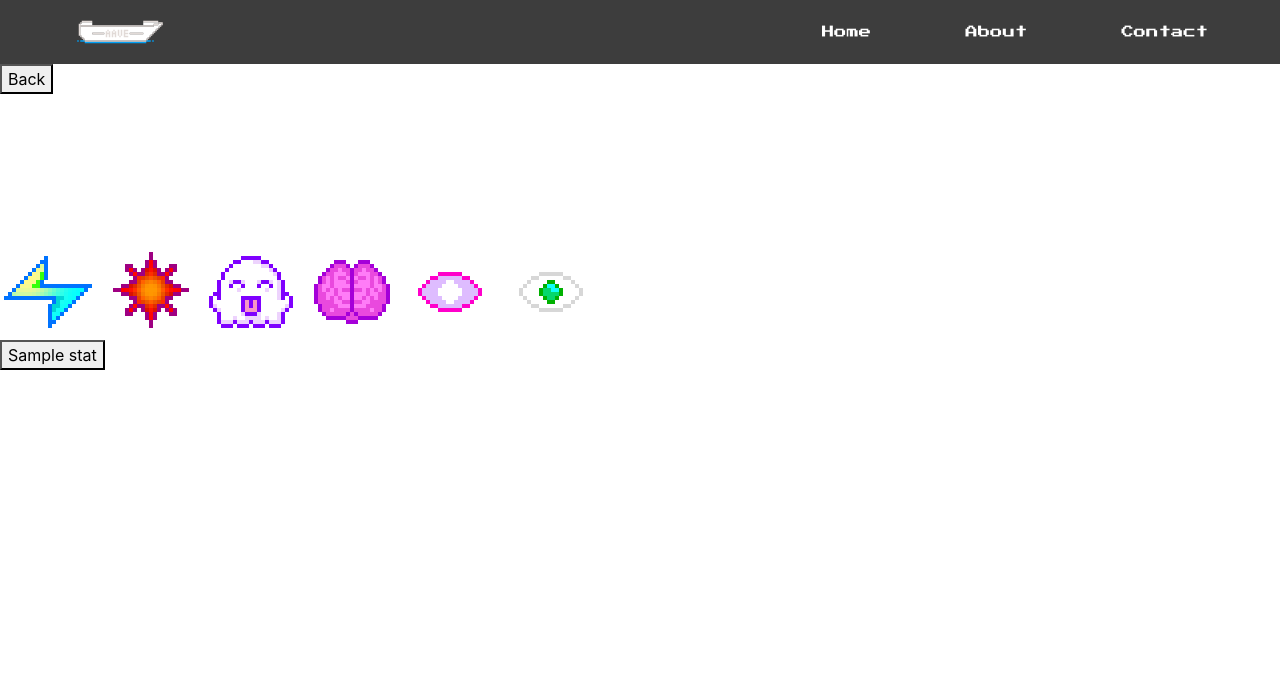
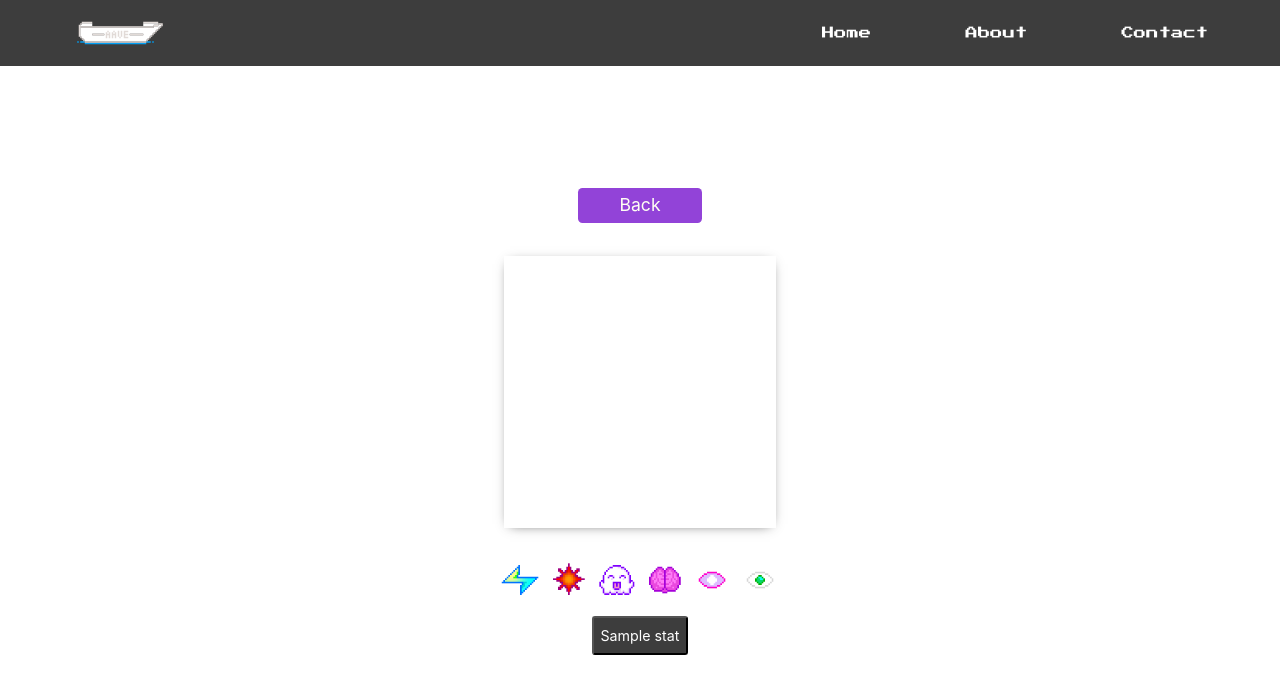
Before and after one commit to Bastion22/gotchi-explorer, a Django app: template templates/gotchi.html in a window 1280 px wide. Shown: the top 694 px of the page. Run offline with Django 4.2, Linux system fonts and the light colour scheme; the template is opened without the code that fills it: most values are stand-ins (such as "Sample title", 1, 10 or a date in 2020).

Commit message:
Started Gotchi Page, not so good yet but will figure out.. besides that; Some nav optimalization.. Good Day!

```diff
--- a/app/scrapers/gotchi_scraper.py
+++ b/app/scrapers/gotchi_scraper.py
@@ -11,7 +11,7 @@ class GotchiScraper:
 
         query = f'''{{
         aavegotchi(id: "{self.gotchi_id}") {{
-            numericTraits
+            modifiedNumericTraits
         }}
         }}'''
 
@@ -19,7 +19,7 @@ class GotchiScraper:
         r = requests.post(url, json={'query': query})
         gotchi_raw_data = json.loads(r.text)
 
-        list_of_stats = gotchi_raw_data['data']['aavegotchi']['numericTraits']
+        list_of_stats = gotchi_raw_data['data']['aavegotchi']['modifiedNumericTraits']
 
         return list_of_stats
 
--- a/static/css/styles.css
+++ b/static/css/styles.css
@@ -4,7 +4,7 @@ header {
 }
 
 .navbar {
-  height: 4em;
+  height: 4.15em;
 }
 .navbar ul {
   margin: 0em 0em 0em 0em;
@@ -18,10 +18,10 @@ header {
   z-index: 999;
 }
 .navbar .nav-menu {
-  display: flex;
   position: absolute;
   right: 4.5em;
   gap: 5em;
+  display: flex;
   font-family: "Press Start 2P";
   font-size: 0.775em;
 }
@@ -36,7 +36,7 @@ header {
 .hamburger {
   position: absolute;
   right: 2em;
-  top: 1em;
+  top: 1.05em;
   display: none;
   cursor: pointer;
 }
@@ -50,8 +50,8 @@ header {
   position: absolute;
   top: 0em;
   right: 1em;
-  height: 9px;
-  width: 9px;
+  height: 9.25px;
+  width: 9.25px;
 }
 
 @media (max-width: 1092px) {
@@ -101,9 +101,9 @@ header {
   .nav-menu.active {
     position: absolute;
     width: 100%;
-    top: 2em;
+    top: 1.75em;
     left: 0em;
-    height: 10.5em;
+    height: 10.6em;
     background-color: #3d3d3d;
     display: block !important;
     width: 100%;
@@ -265,4 +265,71 @@ header {
   .gotchi-raster-right .mobile-right {
     display: none;
   }
+}
+.master-gotchi {
+  display: flex;
+  justify-content: center;
+}
+.master-gotchi .gotchi-himself {
+  position: absolute;
+  height: 17em;
+  width: 17em;
+  top: 16em;
+  background: #ffffff;
+  box-shadow: 0px 2px 12px -6px #3d3d3d;
+}
+
+.stats-img-master {
+  position: absolute;
+  top: 35em;
+  display: flex;
+  justify-content: center;
+  width: 100%;
+}
+.stats-img-master .stats-img {
+  height: 2.5em;
+  margin: 0em 0.25em 0em 0.25em;
+}
+
+.stats-text-master {
+  position: absolute;
+  top: 38.5em;
+  display: flex;
+  justify-content: center;
+  width: 100%;
+}
+.stats-text-master .stats-text {
+  color: white;
+  background-color: #3d3d3d;
+  min-height: 2.75em;
+  min-width: 2.75em;
+  font-size: 14.25px;
+  margin: 0em 0.3em 0em 0.3em;
+  border-radius: 3px;
+}
+
+.master-back-button {
+  position: absolute;
+  top: 11.85em;
+  width: 100%;
+  height: 2em;
+  display: flex;
+  justify-content: center;
+}
+.master-back-button .js-thing-ignore {
+  display: flex;
+  justify-content: center;
+  width: 100%;
+}
+.master-back-button .js-thing-ignore .back-button {
+  position: absolute;
+  align-self: center;
+  background-color: #9243d8;
+  color: white;
+  min-width: 7em;
+  min-height: 2em;
+  border-radius: 4.5px;
+  border: 0px;
+  color: #fffff3;
+  font-size: 1.1em;
 }/*# sourceMappingURL=styles.css.map */
--- a/static/css/styles.scss
+++ b/static/css/styles.scss
@@ -4,6 +4,7 @@
 $carbon-black: #3d3d3d;
 // $carbon-black: #242424;
 $light-grey: #d8d7d7;
+$grey: #c9c9c9;
 
 // max-width properties:
 // Medium
@@ -24,7 +25,7 @@ header {
 }
 
 .navbar {
-    height: 4em;
+    height: 4.15em;
 
     ul {
         margin: 0em 0em 0em 0em;
@@ -41,10 +42,10 @@ header {
 
 
     .nav-menu {
-        display: flex;
         position: absolute;
         right: 4.5em;
         gap: 5em;
+        display: flex;
         font-family: 'Press Start 2P';
         font-size: 0.775em;
 
@@ -66,7 +67,7 @@ header {
 .hamburger {
     position: absolute;
     right: 2em;
-    top: 1em;
+    top: 1.05em;
     display: none;
     cursor: pointer;
 
@@ -81,8 +82,8 @@ header {
         position: absolute;
         top: 0em;
         right: 1em;
-        height: 9px;
-        width: 9px;
+        height: 9.25px;
+        width: 9.25px;
     }
 }
 
@@ -121,19 +122,6 @@ header {
     }
 
 
-    // .nav-menu {
-    //     position: fixed;
-    //     right: 0em;
-    //     // width: 100%;
-    //     // top: -145px;
-    //     top: 3em;
-    //     height: 10em;
-    //     // gap: 0;
-    //     background-color: $carbon-black;
-    //     transition: 0.4s; // Nav Fade In & Out
-    //     display: block !important;
-    // }
-
     .nav-menu {
         position: absolute;
         width: 100%;
@@ -164,9 +152,9 @@ header {
         // left: -1em;
         position: absolute;
         width: 100%;
-        top: 2em;
+        top: 1.75em;
         left: 0em;
-        height: 10.5em;
+        height: 10.6em;
         background-color: $carbon-black;
         display: block !important;
         // top: 20px;
@@ -463,3 +451,91 @@ header {
 
 
 }
+
+
+
+// ---------------------------------------------------------------------------------- GOTCHI PAGE
+
+.master-gotchi {
+    display: flex;
+    justify-content: center;
+
+
+    .gotchi-himself {
+        position: absolute;
+        height: 17em;
+        width: 17em;
+        top: 16em;
+        background: #ffffff;
+        box-shadow: 0px 2px 12px -6px $carbon-black;
+    }
+}
+
+.stats-img-master {
+    position: absolute;
+    top: 35em;
+    display: flex;
+    justify-content: center;
+    width: 100%;
+
+    .stats-img {
+        height: 2.5em;
+        // position: absolute;
+        // display: block;
+        margin: 0em 0.25em 0em 0.25em;
+
+    }
+}
+
+.stats-text-master {
+    position: absolute;
+    top: 38.5em;
+    display: flex;
+    justify-content: center;
+    width: 100%;
+
+    .stats-text {
+        color: white;
+        background-color: $carbon-black;
+        min-height: 2.75em;
+        min-width: 2.75em;
+        font-size: 14.25px;
+        // position: absolute;
+        // display: block;
+        margin: 0em 0.3em 0em 0.3em;
+        border-radius: 3px;
+    }
+}
+
+.master-back-button {
+    position: absolute;
+    top: 11.85em;
+    width: 100%;
+    height: 2em;
+    display: flex;
+    justify-content: center;
+
+    .js-thing-ignore {
+        display: flex;
+        justify-content: center;
+        width: 100%;
+
+        .back-button {
+            position: absolute;
+            align-self: center;
+            background-color: #9243d8;
+            color: white;
+            min-width: 7em;
+            min-height: 2em;
+            border-radius: 4.5px;
+            border: 0px;
+            // min-height: 1.75em;
+            color: #fffff3;
+            font-size: 1.1em;
+
+        }
+
+
+    }
+
+}
--- a/templates/back_button.html
+++ b/templates/back_button.html
@@ -1,5 +1,5 @@
 <div class="master-back-button">
-    <a href="javascript:history.back()">
+    <a class="js-thing-ignore" href="javascript:history.back()">
         <button class="back-button">Back</button>
     </a>
 </div>
--- a/templates/gotchi.html
+++ b/templates/gotchi.html
@@ -6,7 +6,7 @@
 {% include 'back_button.html' %}
 
 
-<div class="master-gotchi-team">
+<div class="master-gotchi">
 
         {% for svg_data in return_svg %}
 
```
Also changed, not shown: 1 other file.
